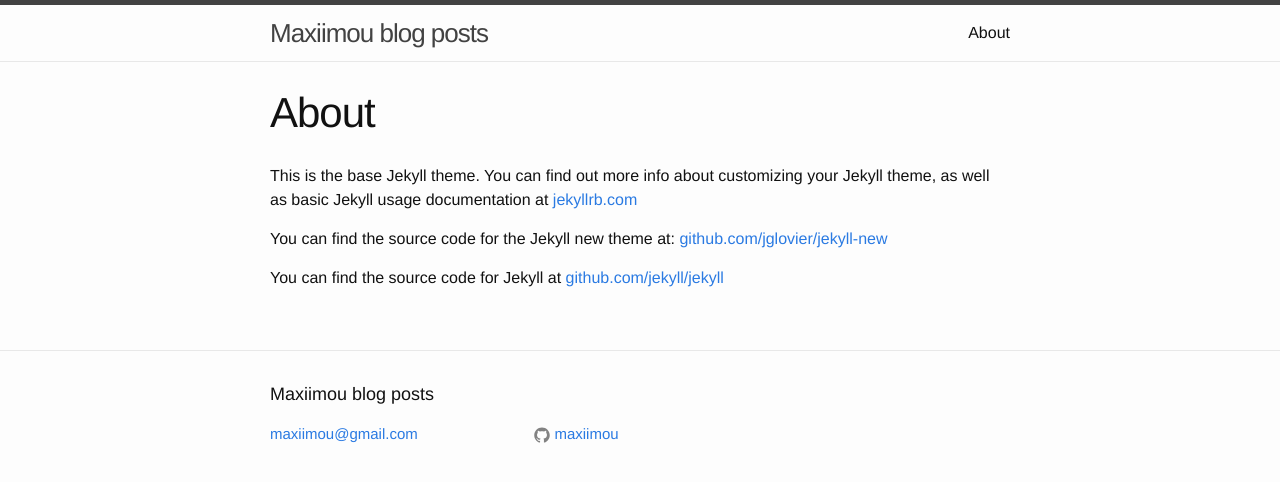
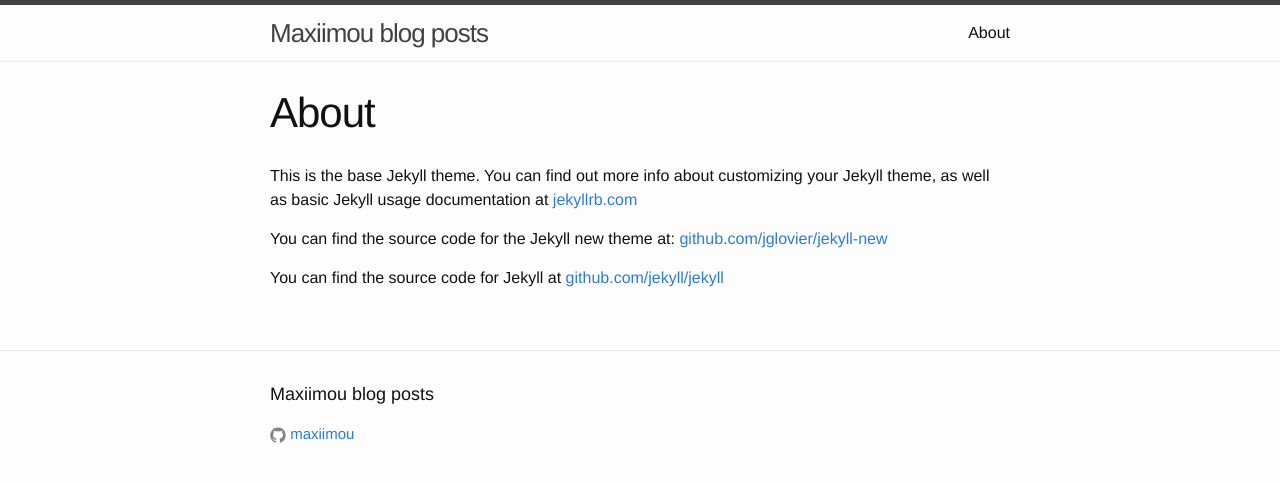
Before and after one commit to MisterFruits/blog, a Jekyll site: the page built from about.md, in a window 1280 px wide. Shown: the top 482 px of the page. Built offline with Jekyll 4.4.1, drawn with Linux system fonts in a browser that asks for light colours.

Commit message:
CLEAN remove mail

```diff
--- a/_config.yml
+++ b/_config.yml
@@ -1,6 +1,5 @@
 # Site settings
 title: Maxiimou blog posts
-email: maxiimou@gmail.com
 github_username:  maxiimou
 baseurl: "/blog" # the subpath of your site, e.g. /blog/
 
--- a/_includes/footer.html
+++ b/_includes/footer.html
@@ -5,11 +5,13 @@
     <h2 class="footer-heading">{{ site.title }}</h2>
 
     <div class="footer-col-wrapper">
+      {% if site.email %}
       <div class="footer-col  footer-col-1">
         <ul class="contact-list">
           <li><a href="mailto:{{ site.email }}">{{ site.email }}</a></li>
         </ul>
       </div>
+      {% endif %}
 
       <div class="footer-col  footer-col-2">
         <ul class="social-media-list">
```
